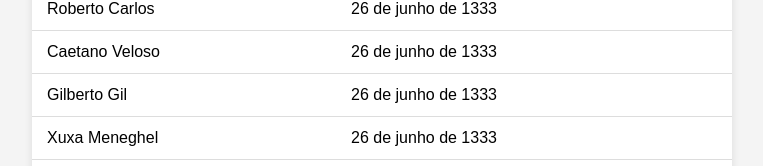
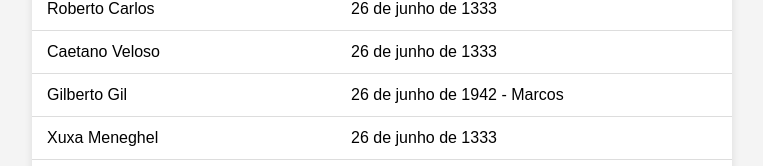
Before and after one commit to toommaz/AulaVersionamento, a plain HTML site: page Born.html in a window 1280 px wide. Shown: the part 241-407 px from the top of the page, without its empty margins (258-1021 px from the left). Drawn offline with Linux system fonts and the light colour scheme.

Commit message:
Alteração da data de nascimento (Gilberto Gil)

```diff
--- a/Born.html
+++ b/Born.html
@@ -51,7 +51,7 @@
             <tr><td>Silvio Santos</td><td>12 Dezembro 1930 - Henrique</td></tr>
             <tr><td>Roberto Carlos</td><td>26 de junho de 1333</td></tr>
             <tr><td>Caetano Veloso</td><td>26 de junho de 1333</td></tr>
-            <tr><td>Gilberto Gil</td><td>26 de junho de 1333</td></tr>
+            <tr><td>Gilberto Gil</td><td>26 de junho de 1942 - Marcos</td></tr>
             <tr><td>Xuxa Meneghel</td><td>26 de junho de 1333</td></tr>
             <tr><td>Ivete Sangalo</td><td>26 de junho de 1333</td></tr>
             <tr><td>Lázaro Ramos</td><td>26 de junho de 1333</td></tr>
```
